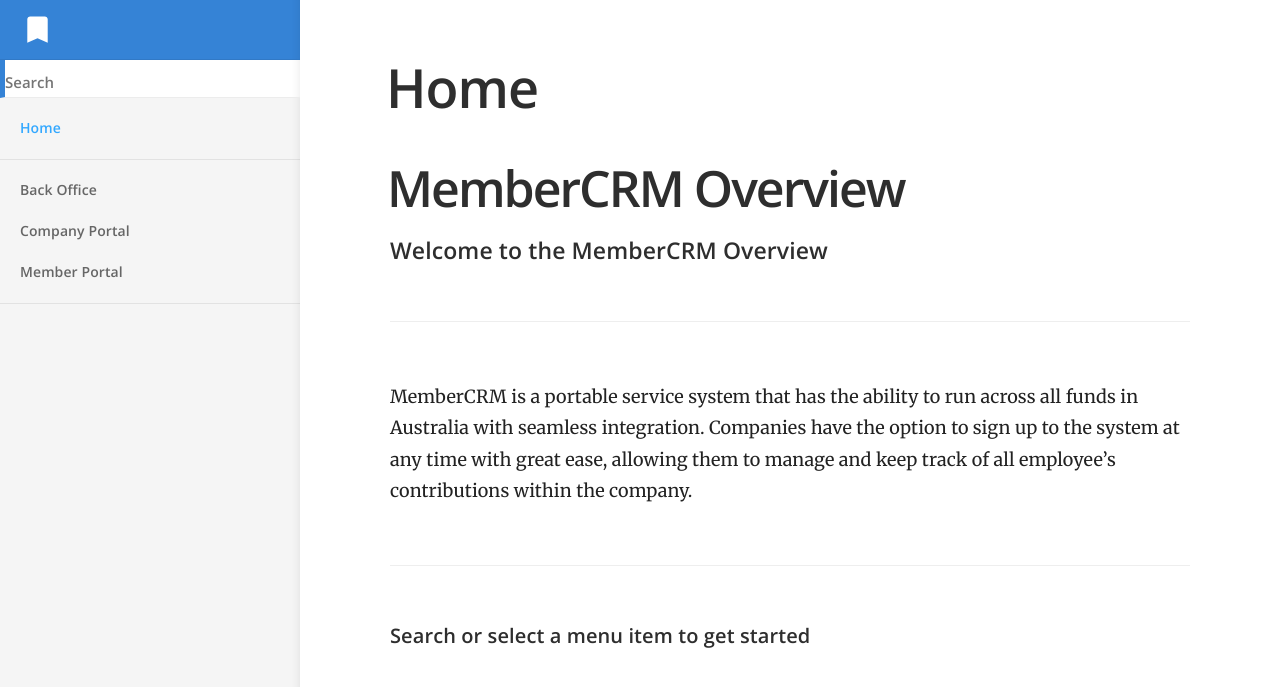
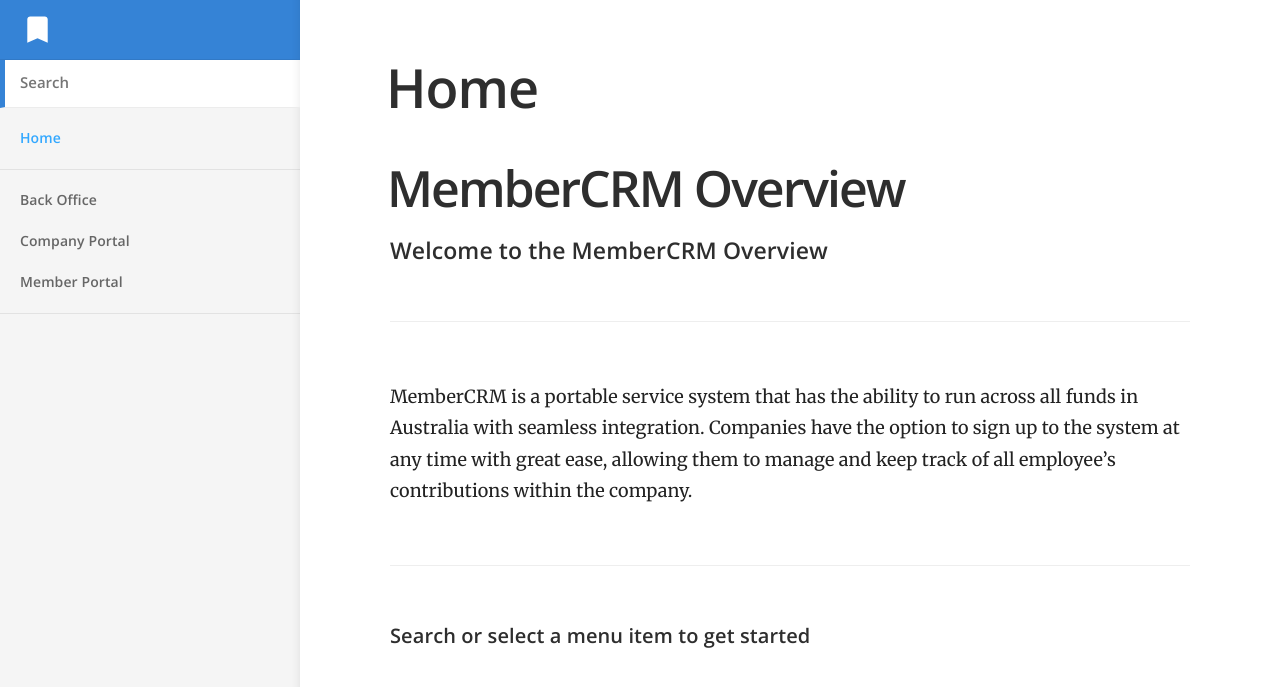
Before and after one commit to BJJohnston/Member, a Jekyll site: the page built from index.md, in a window 1280 px wide. Shown: the top 687 px of the page. Built offline with Jekyll 4.4.1, drawn with Linux system fonts in a browser that asks for light colours.

Commit message:
Updated '_sass/_layout.scss' via CloudCannon

```diff
--- a/_sass/_layout.scss
+++ b/_sass/_layout.scss
@@ -404,7 +404,7 @@ h4 svg {
 	-webkit-appearance: none;
 	display: block;
 	margin: 0;
-	padding: 10px 20px 0px 0px;
+	padding: 10px 20px 10px 15px;
 	width: 100%;
 	box-sizing: border-box;
 	border: 0;
```
